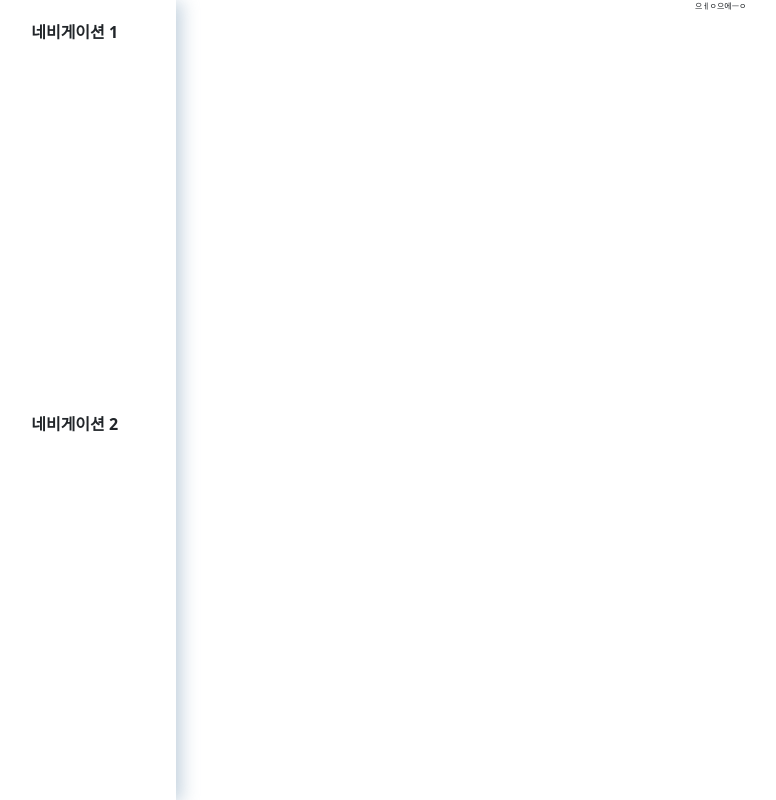
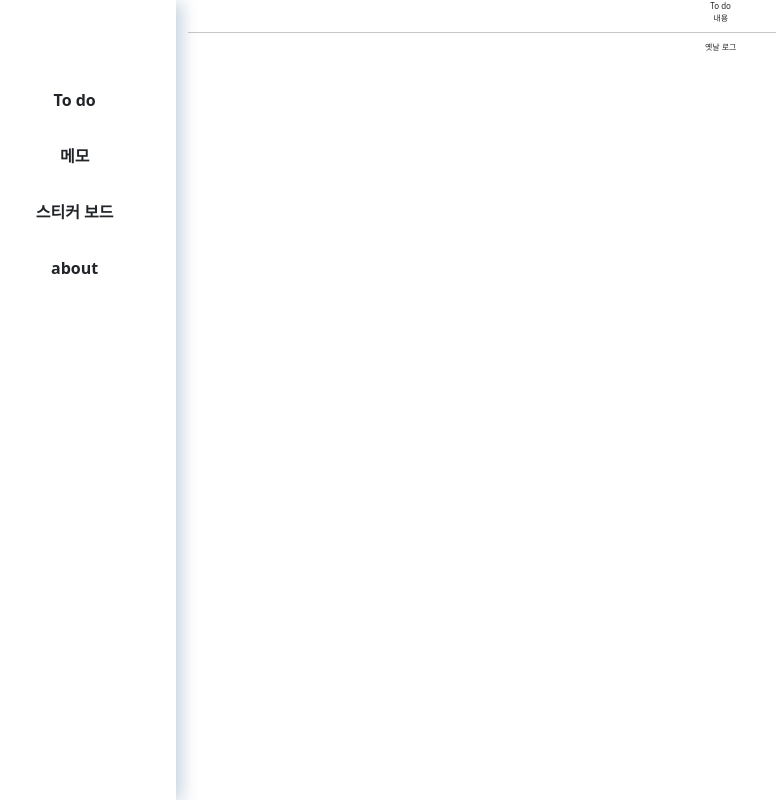
Before and after one commit to RDDcat/TodoNodeJS, a website: page todo/public/index.html in a window 1280 px wide. Shown: the whole page, without its empty margins (27-803 px from the left). Drawn offline with nearby package versions, Linux system fonts and the light colour scheme.

Commit message:
[UPDATE] nav design update

```diff
--- a/todo/public/css/nav.css
+++ b/todo/public/css/nav.css
@@ -3,15 +3,16 @@
     padding: 1rem;
     box-shadow: rgba(136, 165, 191, 0.48) 6px 2px 16px 0px, rgba(255, 255, 255, 0.8) -6px -2px 16px 0px;
     height: 100vh;
+    flex-direction: column;
+    flex-wrap: wrap;
 }
 
 
 .nav .nav-card{
     font-size: 2rem;
-    padding: 1rem;
+    padding: 1.5rem;
     margin: 0.5rem 0.5rem 0.5rem 0.5rem;
     border-radius: 0.5rem;
-    flex:auto;
 
 }
 
--- a/todo/public/index.html
+++ b/todo/public/index.html
@@ -11,20 +11,45 @@
 <div class="row">
     <div class="col-2 text-center">
         <div class="nav">
+            <div class="logo" style="width: 64px; height: 64px;">
+                <img src="">
+            </div>
             <div class="nav-card">
                 <div class="fw-bold">
-                    네비게이션 1
+                    To do
                 </div>
             </div>
             <div class="nav-card">
                 <div class="fw-bold">
-                    네비게이션 2
+                    메모
+                </div>
+            </div>
+            <div class="nav-card">
+                <div class="fw-bold">
+                    스티커 보드
+                </div>
+            </div>
+            <div class="nav-card">
+                <div class="fw-bold">
+                    about
                 </div>
             </div>
         </div>
     </div>
+    <!-- 본문 -->
     <div class="col-10 text-center">
-        <span>으ㅔㅇ으에ㅡㅇ</span>
+        <span>To do</span>
+        <div class="content-body">
+            <div>
+                내용
+            </div>
+            <div>
+                <hr>
+            </div>
+            <div>
+                옛날 로그
+            </div>
+        </div>
     </div>
 </div>
 
```
